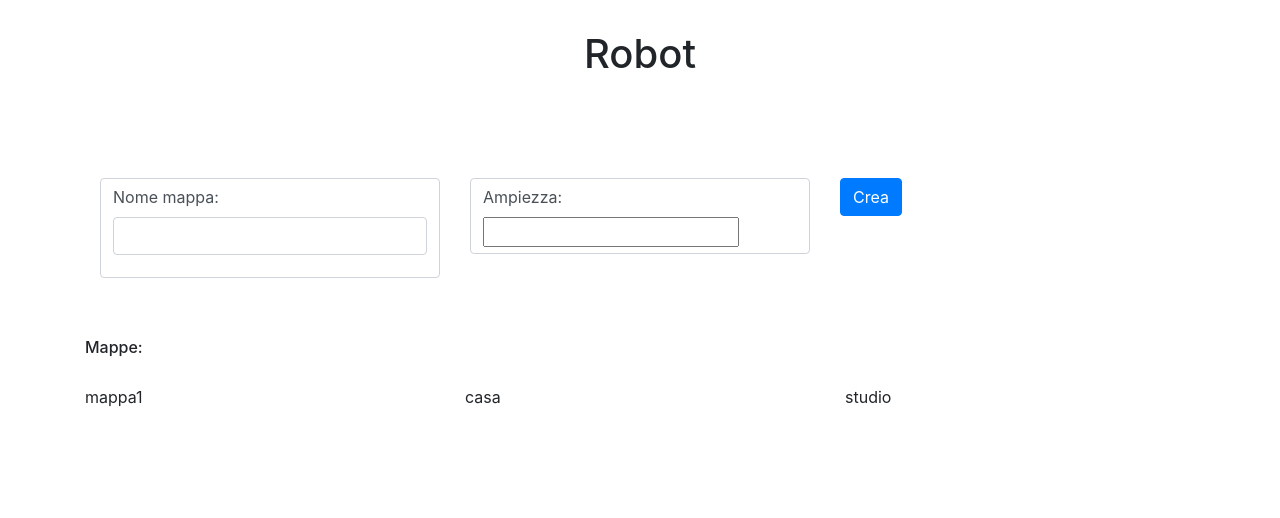
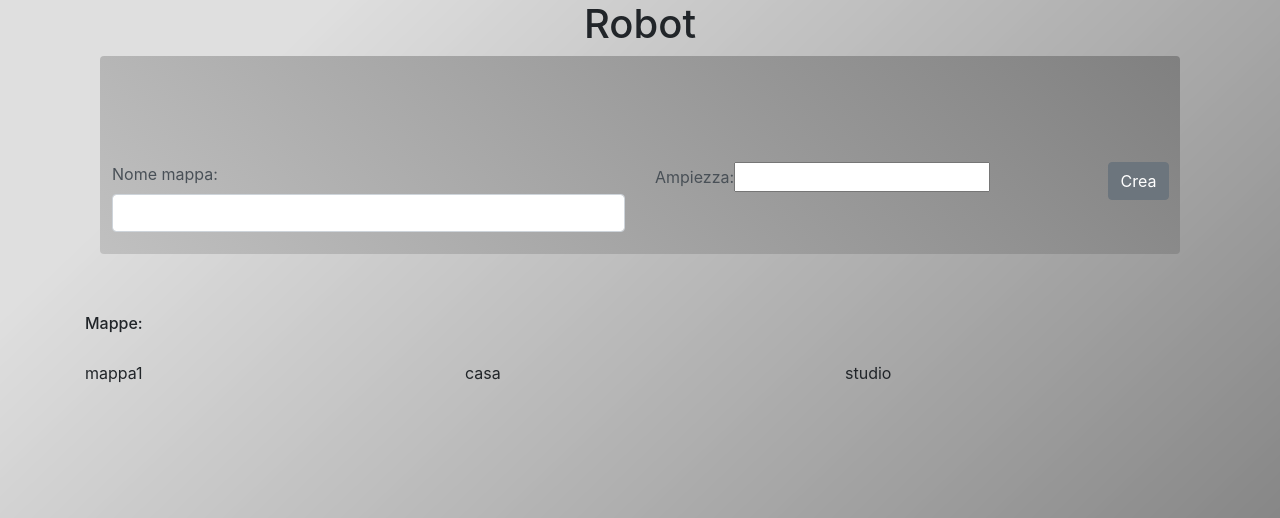
Before and after one commit to Ro0t-set/Roobot-2d, a Django app: page / in a window 1280 px wide. Shown: the top 518 px of the page. Run offline with Django 3.2, Linux system fonts and the light colour scheme; data comes from the database, SQL or seed files in the repository; some libraries are stand-ins or nearby versions.

Commit message:
Design: part 1
Added images and gradient background.

```diff
--- a/robotica/app/forms.py
+++ b/robotica/app/forms.py
@@ -16,5 +16,5 @@ class MappaForm(forms.ModelForm):
 class AmpiezzaForm(forms.Form):
     ampiezza = forms.IntegerField()
     widgets = {
-            'ampiezza': forms.TextInput(attrs={'class': 'form-control col-form-label'}),
+            'ampiezza': forms.TextInput(attrs={'class': 'form-control'}),
         }
--- a/robotica/app/static/grafici.css
+++ b/robotica/app/static/grafici.css
@@ -13,5 +13,4 @@ h6 {
 
 .pageTitle {
   text-align: center;
-  margin-top: 30px;
 }
--- a/robotica/app/templates/grafici.html
+++ b/robotica/app/templates/grafici.html
@@ -30,10 +30,10 @@
 
   </head>
 
-  <body>
+  <body style="background-image: url({% static 'resources/gradientLinear.png' %}); background-repeat: no-repeat;">
 
     {% block content %}
-    <div>
+        <div>
         <h1 class="pageTitle">Robot</h1>
     </div>
 
@@ -42,22 +42,20 @@
       <div class="col-sm">
 
         <form method="POST" class="post-form">{% csrf_token %}
+          <div class="form-control" style="background: linear-gradient(45deg, rgb(192,192,192), rgb(128,128,128)); border: hidden;">
           <div class="row formPrincipale">
-            <div class="col">
-              <fieldset class="form-control">
+              <div class="col-sm-6">
                 {{ form.as_p }}
-              </fieldset>
+              </div>
+            <br>
+            <div class="col-sm-5">
+                {{ampiezza}}
+                <br>
             </div>
             <br>
-            <div class="col">
-              <fieldset class="form-control">
-                {{ampiezza}}
-              </fieldset>
-            </div>
-            <br>
-            <div class="col">
+            <div class="col-sm-1">
 
-              <button type="submit" class="bottone btn btn-primary">Crea</button>
+              <button type="submit" class="bottone btn btn-secondary">Crea</button>
 
             </div>
 
@@ -65,6 +63,7 @@
 
           </form>
           {% endblock %}
+        </div>
       </div>
 
       <h6>Mappe:</h6>
```
Also changed, not shown: robotica/app/static/resources/gradient.png (added), robotica/app/static/resources/gradientCircular.png (added), robotica/app/static/resources/gradientLinear.png (added), 2 other files.
